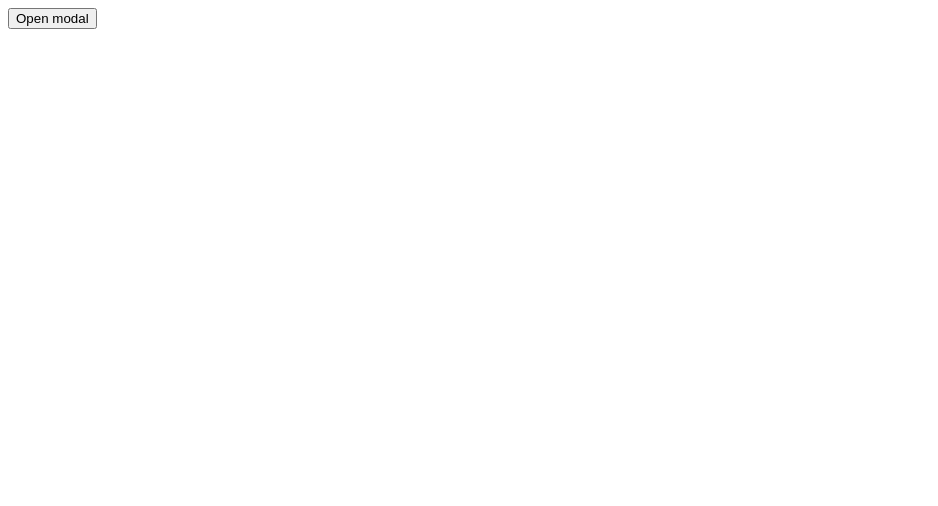
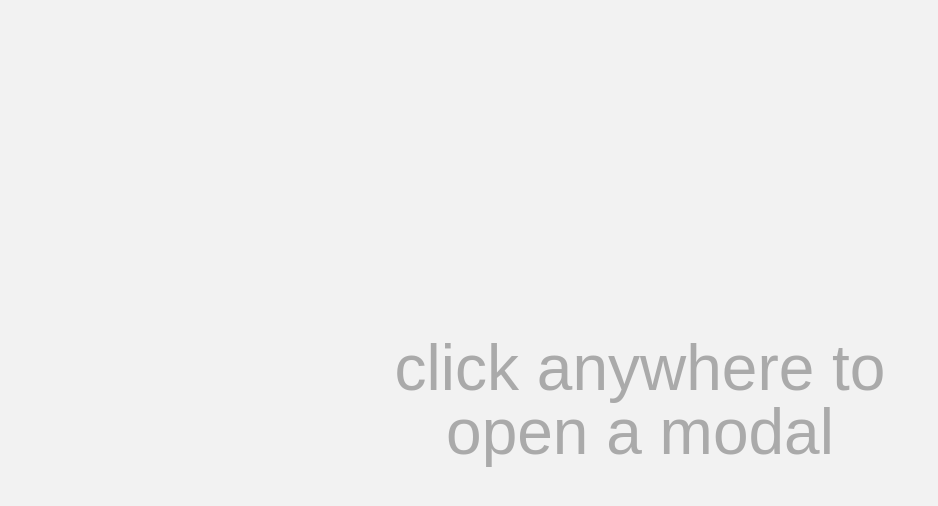
Before and after one commit to stephan281094/modal, a website: page example/index.html in a window 1280 px wide. Shown: the whole page, without its empty margins (0-938 px from the left). Drawn offline with Linux system fonts and the light colour scheme.

Commit message:
Improve example styling

```diff
--- /dev/null
+++ b/example/example.css
@@ -0,0 +1,46 @@
+*,
+*:before,
+*:after {
+  box-sizing: border-box;
+}
+
+html, body {
+  padding: 0;
+  margin: 0;
+  height: 100%;
+  min-height: 100%;
+  width: 100%;
+}
+
+[data-modal] {
+  padding: 1rem;
+}
+
+body {
+  width: 100vw;
+  height: 100vh;
+  padding: 2rem 5rem;
+  background-color: #f2f2f2;
+  text-align: center;
+  font-family: 'Helvetica Neue Light', sans-serif;
+}
+
+.wrapper {
+  position: absolute;
+  left: 50%;
+  top: 50%;
+  width: 100%;
+  color: #aaa;
+  display: inline-block;
+  transform: translate(-50%, -50%);
+  pointer-events: none;
+}
+
+.wrapper h1 {
+  font-size: 5vw;
+  font-family: 'Helvetica Neue Light', sans-serif;
+  font-weight: 100;
+  line-height: 1;
+  color: #aaa;
+  margin: 0;
+}
--- a/example/index.html
+++ b/example/index.html
@@ -4,15 +4,14 @@
   <meta charset="UTF-8">
   <title>Simple vanilla JS modal</title>
   <link rel="stylesheet" href="modal.css">
-  <style>
-    /* Example specific styling */
-    [data-modal] {
-      padding: 1rem;
-    }
-  </style>
+  <link rel="stylesheet" href="example.css">
 </head>
-<body>
-  <button data-modaltrigger="awesome">Open modal</button>
+<body data-modaltrigger="awesome">
+  <div class="wrapper">
+    <h1>click anywhere to <br> open a modal</h1>
+  </div>
+
+  <!-- Put modals in the wrapper -->
   <div class="modal-wrapper">
     <div data-modal="awesome">
       <h1>This is an awesome modal</h1>
```
